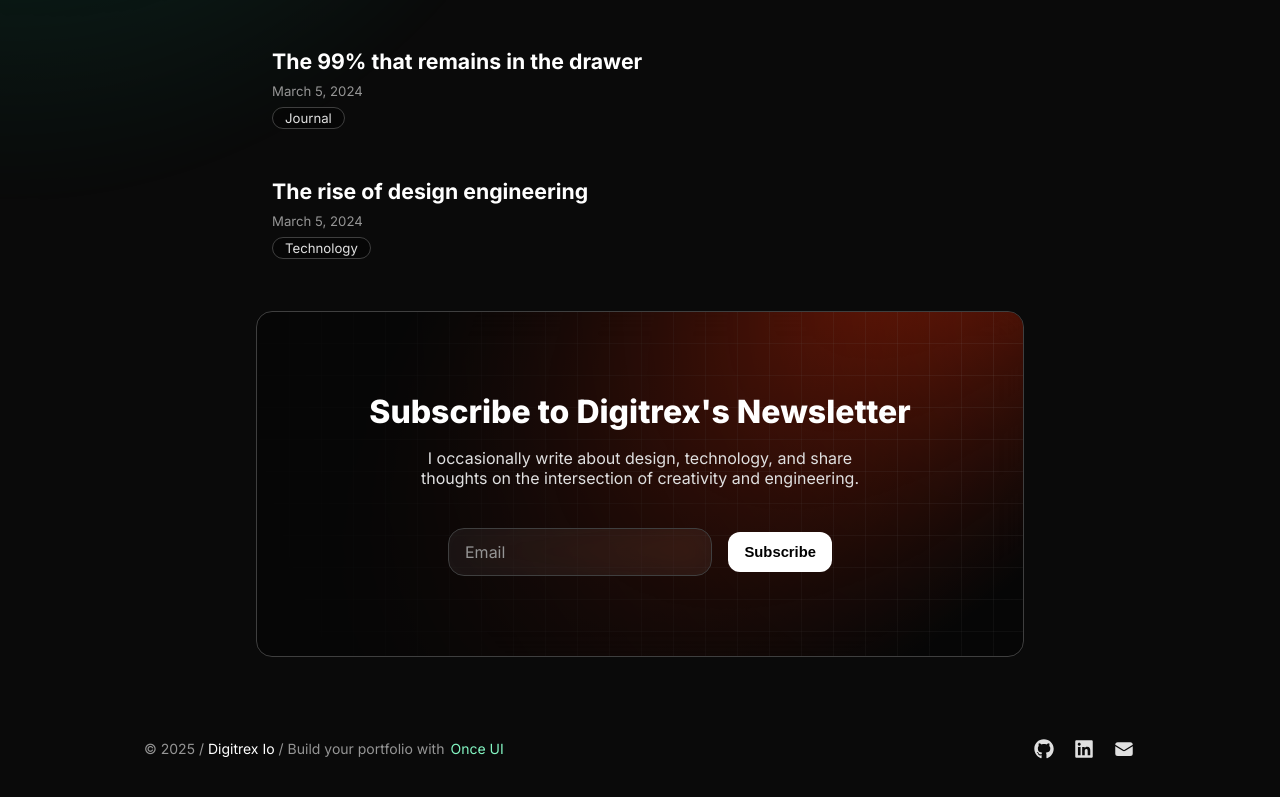
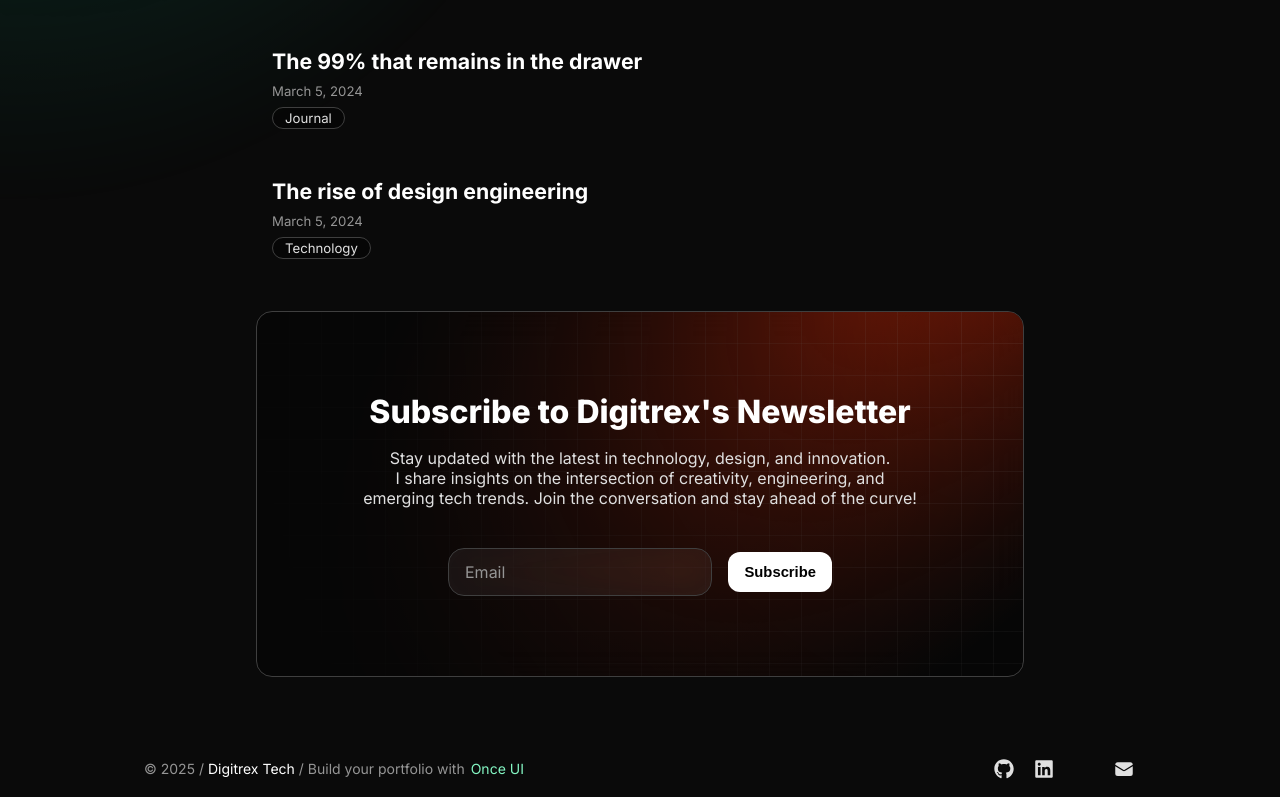
Before and after one commit to sachinsingh018/magic-portfolio-for-next-js2, a Next.js app: page /blog in a window 1280 px wide. Shown: the part 395-1192 px from the top of the page. Built offline with nearby package versions, Linux system fonts and the light colour scheme.

Commit message:
Update content.js

```diff
--- a/src/app/resources/content.js
+++ b/src/app/resources/content.js
@@ -2,26 +2,26 @@ import { InlineCode } from "@/once-ui/components";
 
 const person = {
   firstName: "Digitrex",
-  lastName: "Io",
+  lastName: "Tech",
   get name() {
     return `${this.firstName} ${this.lastName}`;
   },
   role: "Tech consulting",
   avatar: "/images/avatar.jpg",
   location: "Europe/Vienna", // Expecting the IANA time zone identifier, e.g., 'Europe/Vienna'
-  languages: ["English","Bahasa"], // optional: Leave the array empty if you don't want to display languages
+  languages: ["English","Arabic"], // optional: Leave the array empty if you don't want to display languages
 };
 
 const newsletter = {
   display: true,
-  title: <>Subscribe to {person.firstName}'s Newsletter</>,
+  title: <>Subscribe to Digitrex's Newsletter</>,
   description: (
     <>
-      I occasionally write about design, technology, and share thoughts on the intersection of
-      creativity and engineering.
+      Stay updated with the latest in technology, design, and innovation. I share insights on the intersection of creativity, engineering, and emerging tech trends. Join the conversation and stay ahead of the curve!
     </>
   ),
 };
+
 
 const social = [
   // Links are automatically displayed.
@@ -37,9 +37,9 @@ const social = [
     link: "https://www.linkedin.com/company/once-ui/",
   },
   {
-    name: "X",
-    icon: "x",
-    link: "",
+    name: "Instagram",
+    icon: "instagram",
+    link: "https://www.linkedin.com/company/once-ui/",
   },
   {
     name: "Email",
@@ -50,13 +50,13 @@ const social = [
 
 const home = {
   label: "Home",
-  title: `${person.name}'s Portfolio`,
-  description: `Portfolio website showcasing my work as a ${person.role}`,
-  headline: <>Design engineer and builder</>,
+  title: `Welcome to Digitrex`,
+  description: `Pioneering AI-driven solutions and technology consulting to shape the future of digital transformation.`,
+  headline: <>Innovating the Future with AI & Technology</>,
   subline: (
     <>
-      I'm Selene, a design engineer at <InlineCode>FLY</InlineCode>, where I craft intuitive
-      <br /> user experiences. After hours, I build my own projects.
+      At <InlineCode>Digitrex</InlineCode>, we build intelligent solutions that redefine industries.
+      <br /> From AI-driven applications to scalable cloud infrastructure, we turn ideas into reality.
     </>
   ),
 };
```
